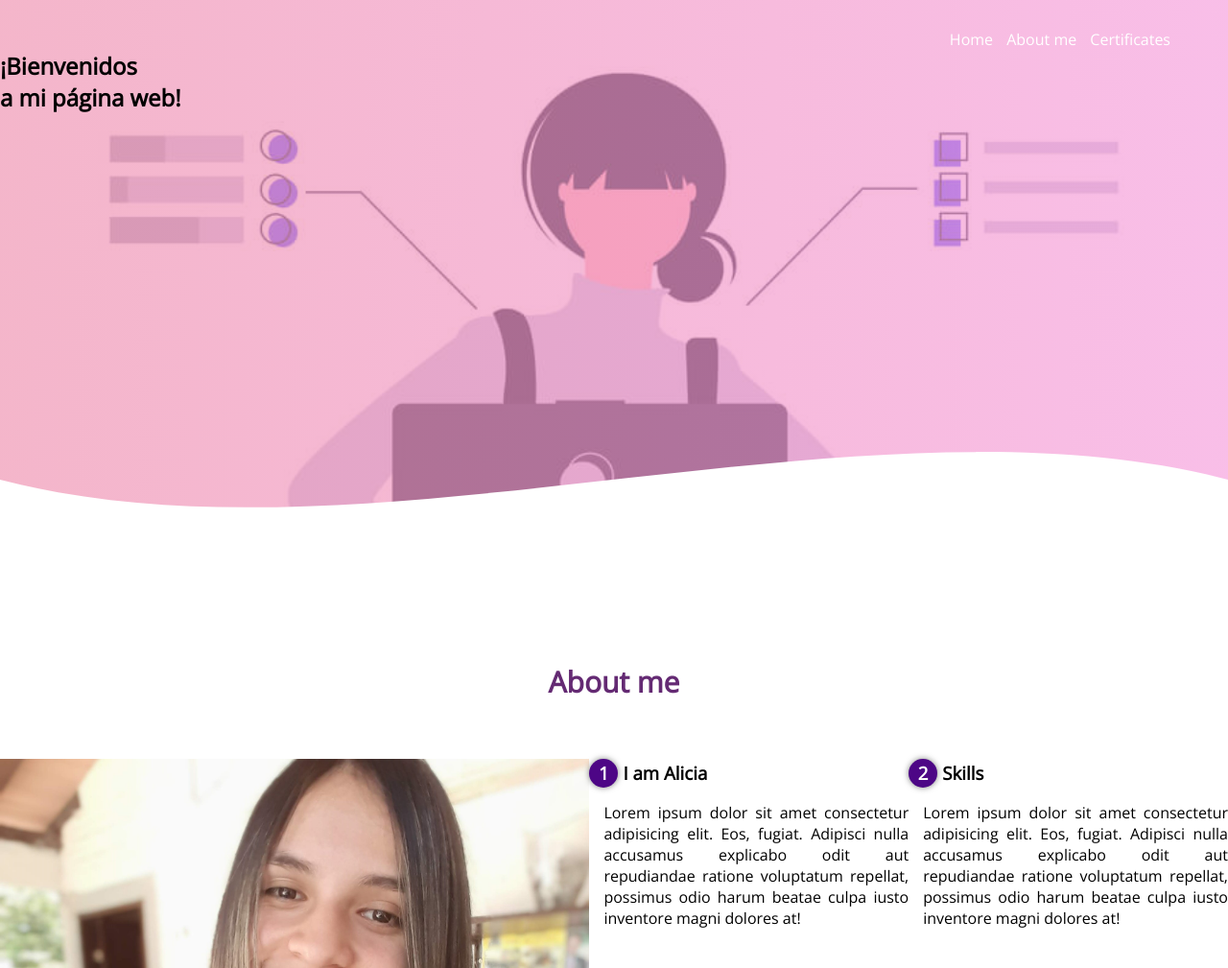
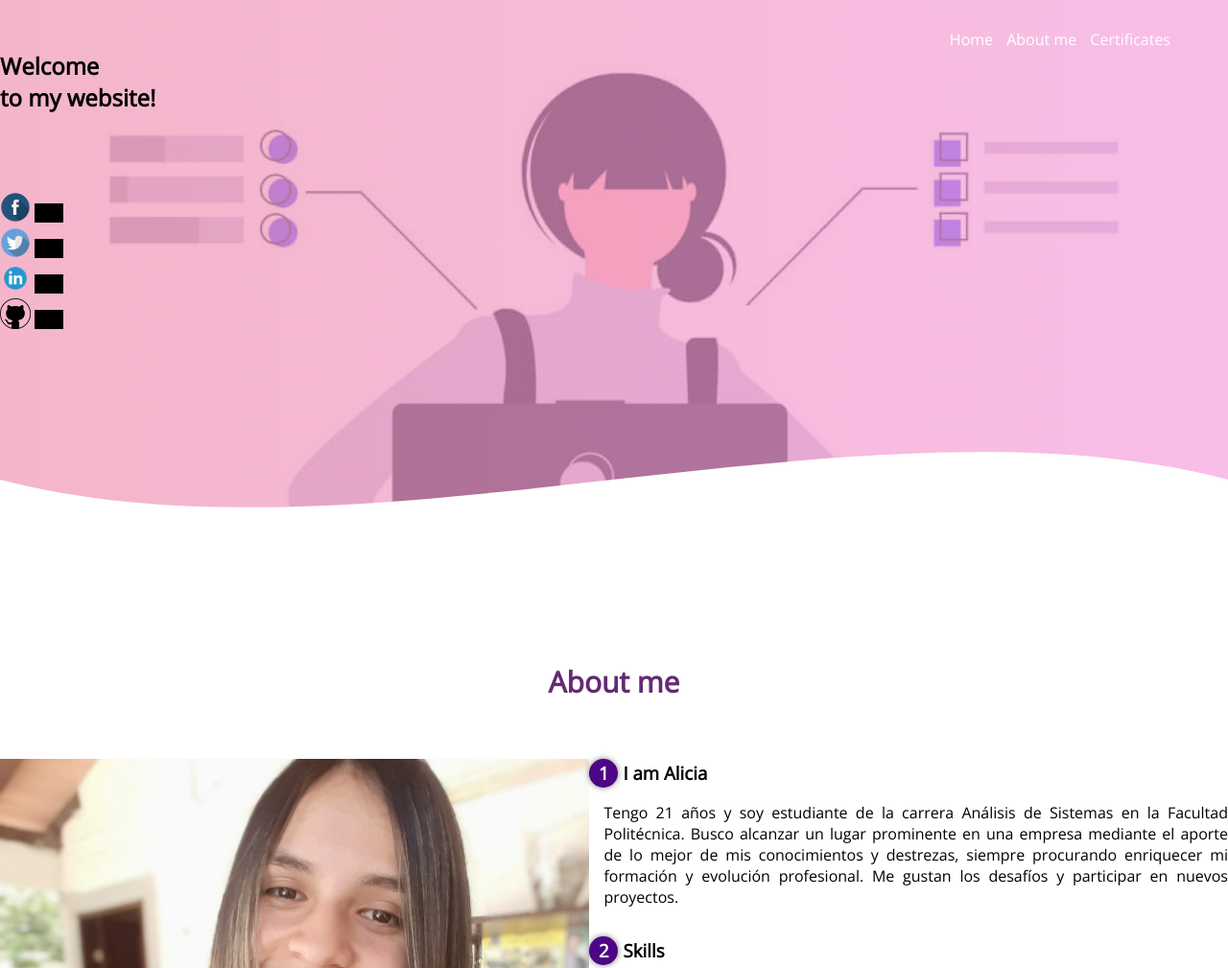
Before and after one commit to aliciaesteer/portfolio, a plain HTML site: page index.html in a window 1280 px wide. Shown: the top 1009 px of the page at 96% size. Drawn offline with nearby package versions, Linux system fonts and the light colour scheme.

Commit message:
Add files via upload

```diff
--- a/css/estilos.css
+++ b/css/estilos.css
@@ -253,3 +253,33 @@ footer{
         font-size: 20px;
     }
 }
+
+
+
+
+.social {
+	position: fixed; /* Hacemos que la posición en pantalla sea fija para que siempre se muestre en pantalla*/
+	left: 0; /* Establecemos la barra en la izquierda */
+	top: 200px; /* Bajamos la barra 200px de arriba a abajo */
+	z-index: 2000; /* Utilizamos la propiedad z-index para que no se superponga algún otro elemento como sliders, galerías, etc */
+}
+
+	.social ul {
+		list-style: none;
+	}
+
+	.social ul li a {
+		display: inline-block;
+		color:#fff;
+		background: #000;
+		padding: 10px 15px;
+		text-decoration: none;
+		-webkit-transition:all 500ms ease;
+		-o-transition:all 500ms ease;
+		transition:all 500ms ease; /* Establecemos una transición a todas las propiedades */
+	}
+
+	.social ul li a:hover {
+		background: #000; /* Cambiamos el fondo cuando el usuario pase el mouse */
+		padding: 10px 30px; /* Hacemos mas grande el espacio cuando el usuario pase el mouse */
+	}
--- a/index.html
+++ b/index.html
@@ -7,8 +7,29 @@
     <link rel="shortcut icon" href="img/aliciaesteer.png" type="image/x-icon">
     <link rel="stylesheet" href="css/estilos.css">
     <link href="https://fonts.googleapis.com/css?family=Open+Sans&display=swap" rel="stylesheet">
+
 </head>
 <body>
+    <div class="social">
+        <ul>
+            <li>
+                <img src="img/face.png" width="32" height="32">
+                <a href="https://www.facebook.com/aliciaesteer" target="_blank"></a>
+            </li>
+            <li>
+                <img src="img/icono-twitter.png" width="32" height="32">
+                <a href="https://www.twitter.com/aliciaesteer" target="_blank"></a>
+            </li>
+            <li>
+                <img src="img/linkedIn_PNG38.png" width="32" height="32">
+                <a href="https://www.linkedin.com/in/aliciaesteer/" target="_blank"></a>
+            </li>
+            <li>
+                <img src="img/imag.png" width="32" height="32">
+                <a href="https://www.github.com/aliciaesteer" target="_blank"></a>
+            </li>
+        </ul>
+    </div>
     <header>
         <nav>
             <a href="#">Home</a>
@@ -16,8 +37,8 @@
             <a href="#">Certificates</a>
         </nav>
         <section class="textos header">
-            <h1>¡Bienvenidos</h1>
-            <h2>a mi página web!</h2>
+            <h1>Welcome</h1>
+            <h2>to my website!</h2>
         </section>
         <div class="wave" style="height: 150px; overflow: hidden;"><svg viewBox="0 0 500 150"
             preserveAspectRatio="none" style="height: 100%; width: 100%;"><path d="M0.00,49.98
@@ -34,11 +55,13 @@
             <img src="img/perfil1.jpg" alt="" class="imagen-about-us">
             <div class="contenido-textos">
                 <h3><span>1</span>I am Alicia</h3>
-                <p>Lorem ipsum dolor sit amet consectetur adipisicing elit. Eos, fugiat. Adipisci nulla accusamus explicabo odit aut repudiandae ratione voluptatum repellat, possimus odio harum beatae culpa iusto inventore magni dolores at!</p>
-            </div>
-            <div class="contenido-textos">
+                <p>Tengo 21 años y soy estudiante de la carrera Análisis de Sistemas en la Facultad Politécnica. Busco alcanzar un lugar prominente en una empresa mediante el aporte de lo mejor de mis conocimientos y destrezas,
+                siempre procurando enriquecer mi formación y evolución profesional. Me gustan los desafíos y participar en nuevos proyectos.</p>
+               <div class="contenido-textos"></div>
                 <h3><span>2</span>Skills</h3>
-                <p>Lorem ipsum dolor sit amet consectetur adipisicing elit. Eos, fugiat. Adipisci nulla accusamus explicabo odit aut repudiandae ratione voluptatum repellat, possimus odio harum beatae culpa iusto inventore magni dolores at!</p>
+                <p>Entre mis habilidades y aptitudes, destaco las siguientes: <br> Capacidad de organización; buen manejo de multiplicidad e información.
+                <br> Ganas de crecer; facilidad para el aprendizaje y versatilidad. disposición para escenarios retadores y para salir de la zona de confort. <br> Discreción; honestidad, posible personal de confianza.
+                <br>Manejo de herramientas digitales; comodidad con entornos virtuales, oficinas remotas y telecomunicaciones.</p>
             </div>
         </div>
         <section class="certificados">
```
Also changed, not shown: css/fonts.css (added, +39 -0 lines), img/face.png (added), img/git.png (added), img/icono-twitter.png (added), img/imag.png (added), img/linkedIn_PNG38.png (added).
